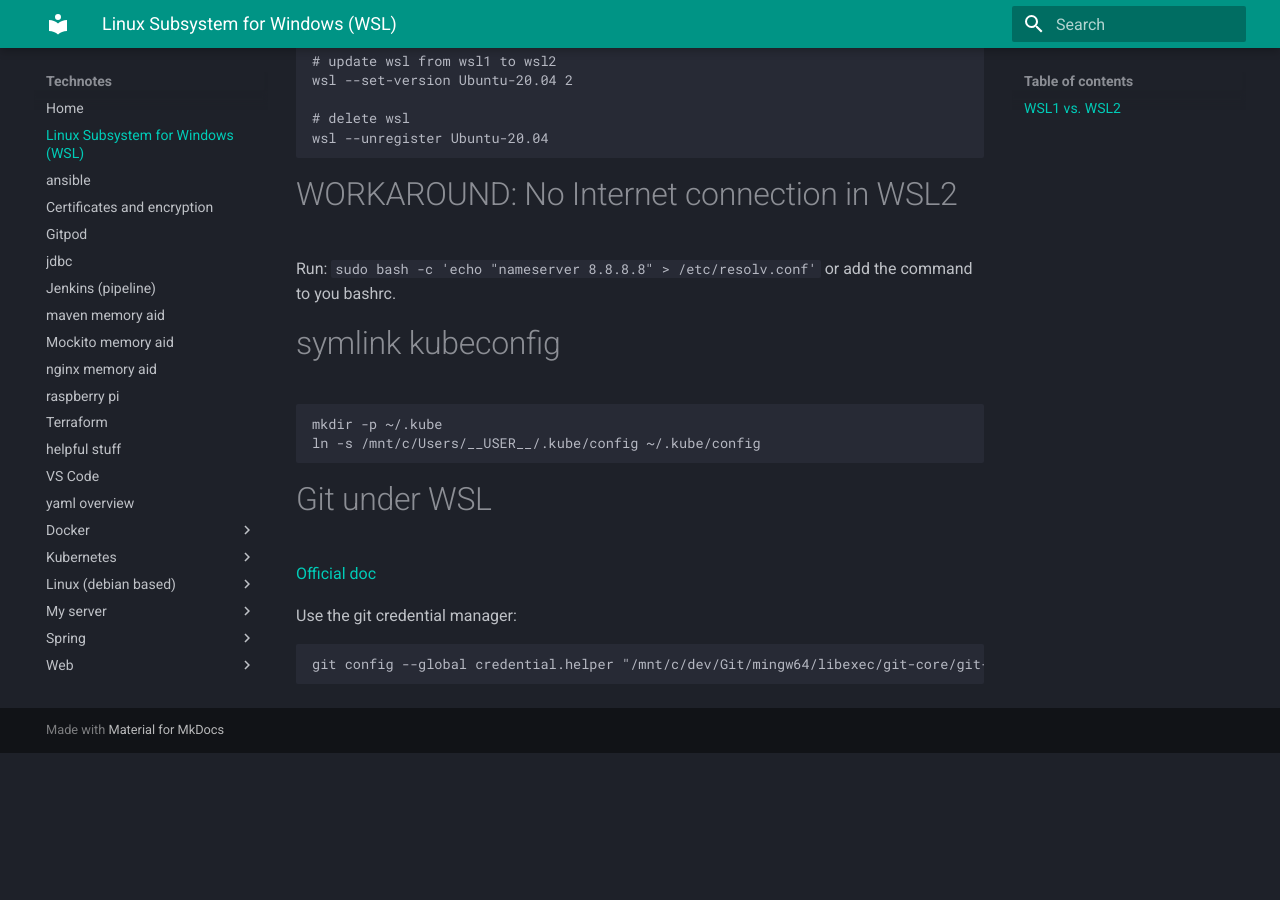
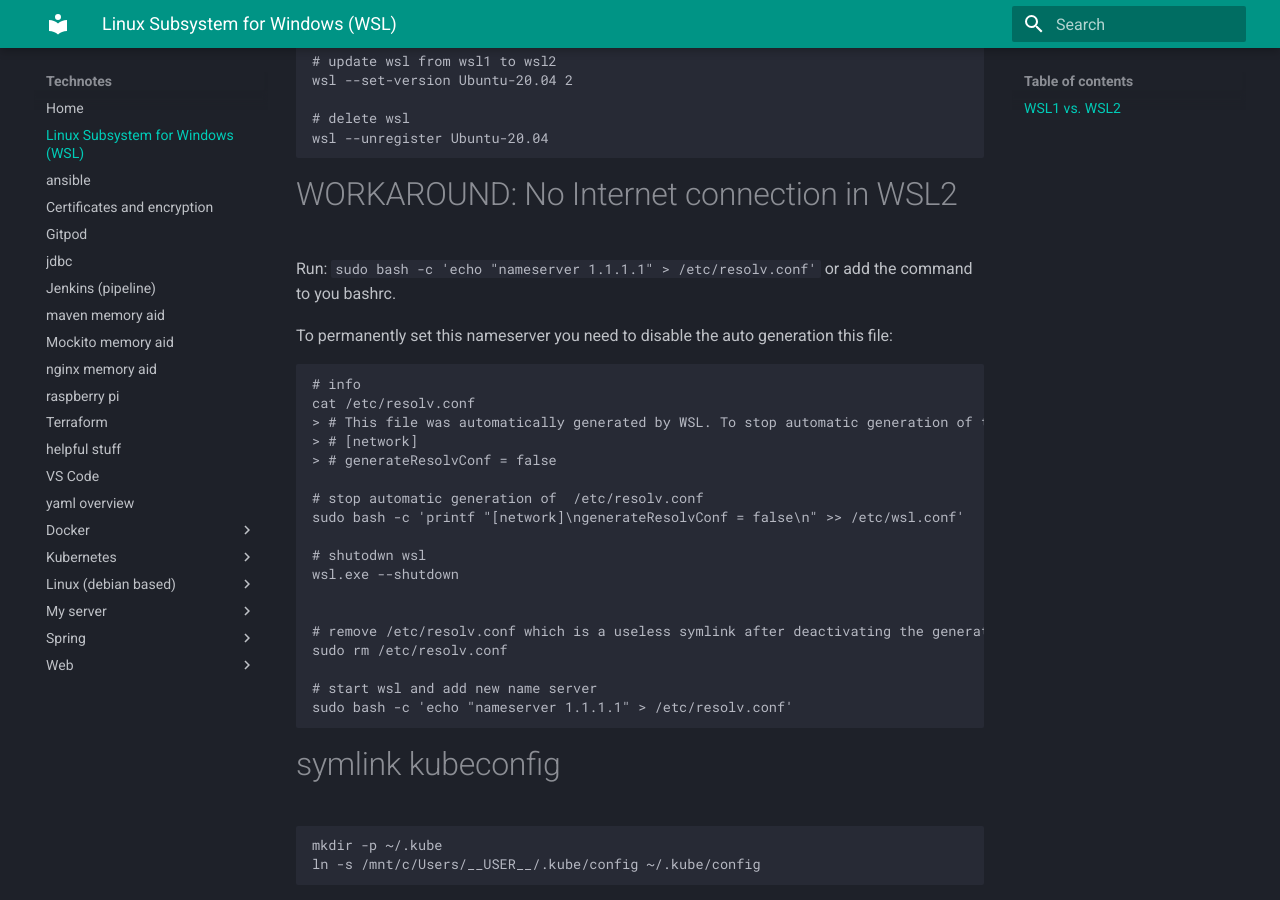
Before and after one commit to organicaudio/useful-code-snippets2, an MkDocs documentation site: the page built from docs/WSL.md, in a window 1280 px wide and 900 px high, scrolled down 321 px. Built offline with MkDocs 1.6.1 and Material for MkDocs 9.7.7, drawn with Linux system fonts in a browser that asks for light colours; before the commit the page ends 1074 px from its top, so only the background shows below that.

Commit message:
no domain name resolution workaround

````diff
--- a/docs/WSL.md
+++ b/docs/WSL.md
@@ -18,7 +18,30 @@
 
 # WORKAROUND: No Internet connection in WSL2
 
-Run: `sudo bash -c 'echo "nameserver 8.8.8.8" > /etc/resolv.conf'` or add the command to you bashrc.
+Run: `sudo bash -c 'echo "nameserver 1.1.1.1" > /etc/resolv.conf'` or add the command to you bashrc.
+
+To permanently set this nameserver you need to disable the auto generation this file:
+
+```
+# info
+cat /etc/resolv.conf
+> # This file was automatically generated by WSL. To stop automatic generation of this file, add the following entry to /etc/wsl.conf:
+> # [network]
+> # generateResolvConf = false
+
+# stop automatic generation of  /etc/resolv.conf
+sudo bash -c 'printf "[network]\ngenerateResolvConf = false\n" >> /etc/wsl.conf'
+
+# shutodwn wsl
+wsl.exe --shutdown
+
+
+# remove /etc/resolv.conf which is a useless symlink after deactivating the generation of this file
+sudo rm /etc/resolv.conf
+
+# start wsl and add new name server
+sudo bash -c 'echo "nameserver 1.1.1.1" > /etc/resolv.conf'
+```
 
 # symlink kubeconfig
 
````
